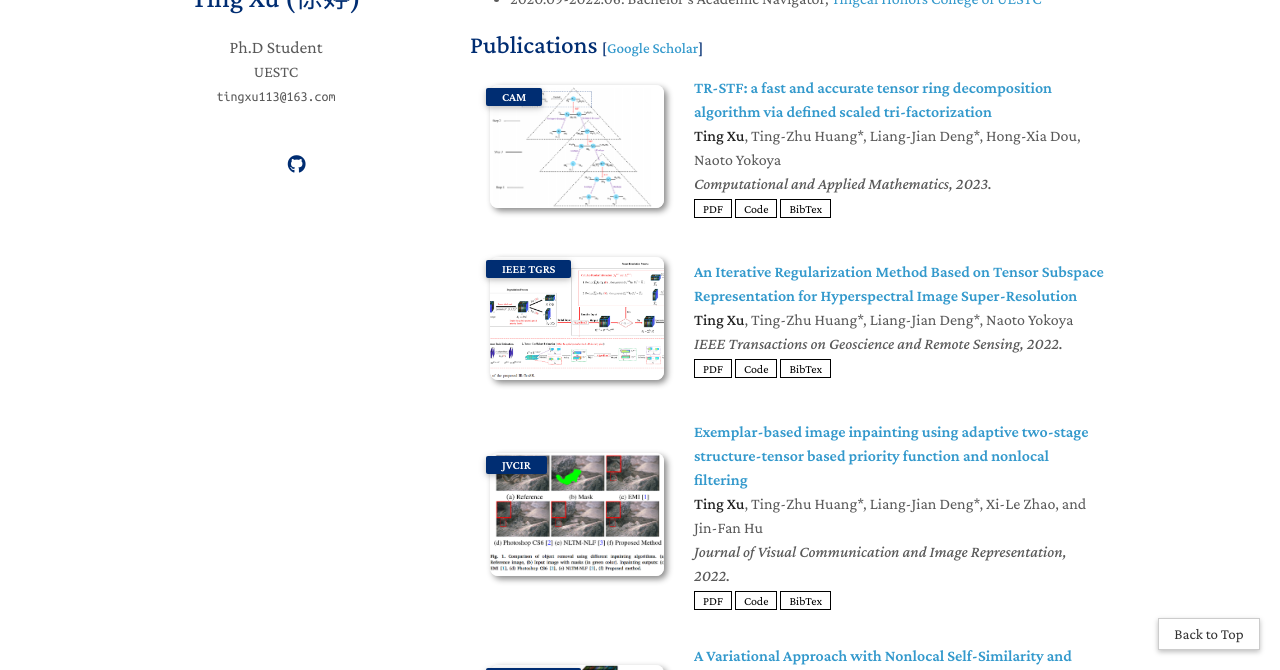
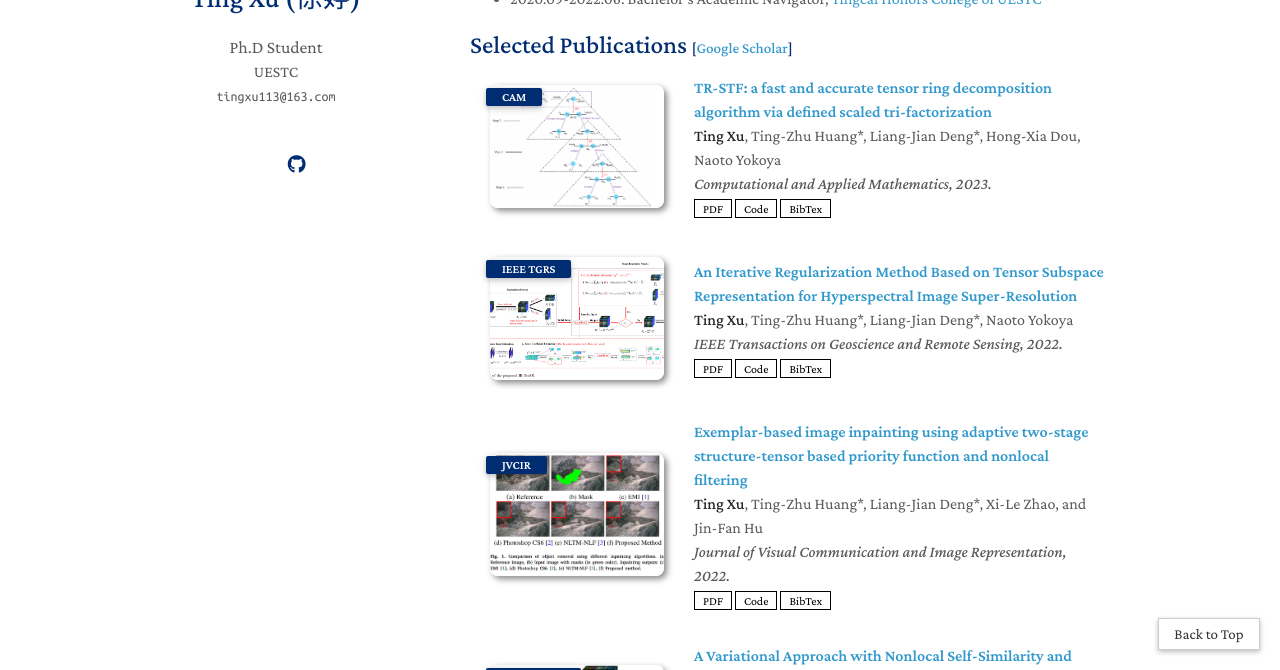
Before and after one commit to tingxu113/tingxu113.github.io, a Jekyll site: the page built from index.md, in a window 1280 px wide and 900 px high, scrolled down 482 px, cut to the strip 230-900 px from the top of the window. Built offline with Jekyll 4.4.1, drawn with Linux system fonts in a browser that asks for light colours; nearby versions of some CDN libraries; a style sheet for code colours, icons or effects is not loaded; our own code applies the rules of GitHub Pages for plain Markdown files.

Commit message:
Update publications.md

```diff
--- a/_includes/publications.md
+++ b/_includes/publications.md
@@ -1,5 +1,5 @@
 
-<h2 id="publications" style="margin: 2px 0px -15px;">Publications <temp style="font-size:15px;">[</temp><a href="https://scholar.google.com.hk/citations?user=NMwLfkYAAAAJ&hl=zh-CN&oi=sra" target="_blank" style="font-size:15px;">Google Scholar</a><temp style="font-size:15px;">]</temp></h2>
+<h2 id="publications" style="margin: 2px 0px -15px;">Selected Publications <temp style="font-size:15px;">[</temp><a href="https://scholar.google.com.hk/citations?user=NMwLfkYAAAAJ&hl=zh-CN&oi=sra" target="_blank" style="font-size:15px;">Google Scholar</a><temp style="font-size:15px;">]</temp></h2>
 
 <div class="publications">
 <ol class="bibliography">
```
